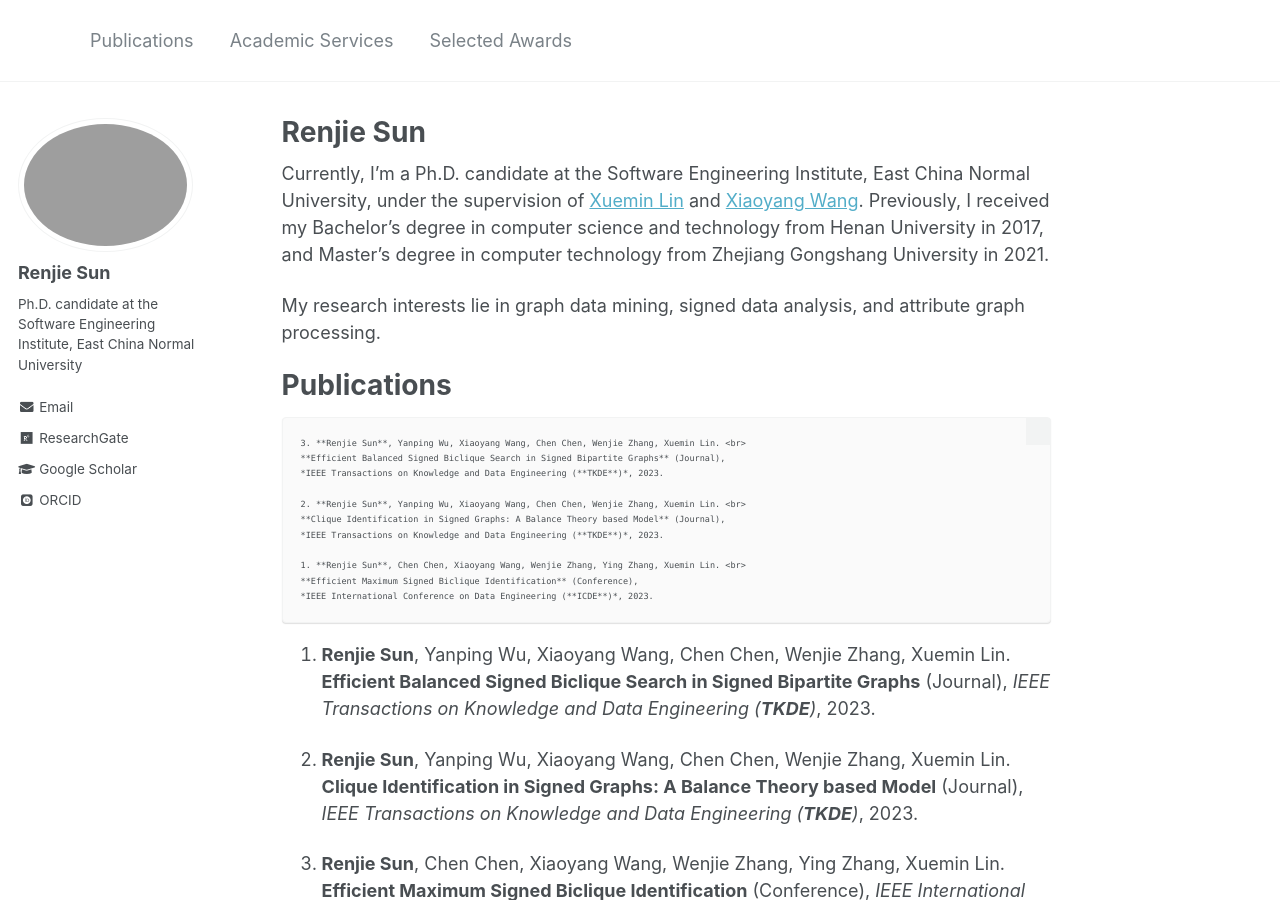
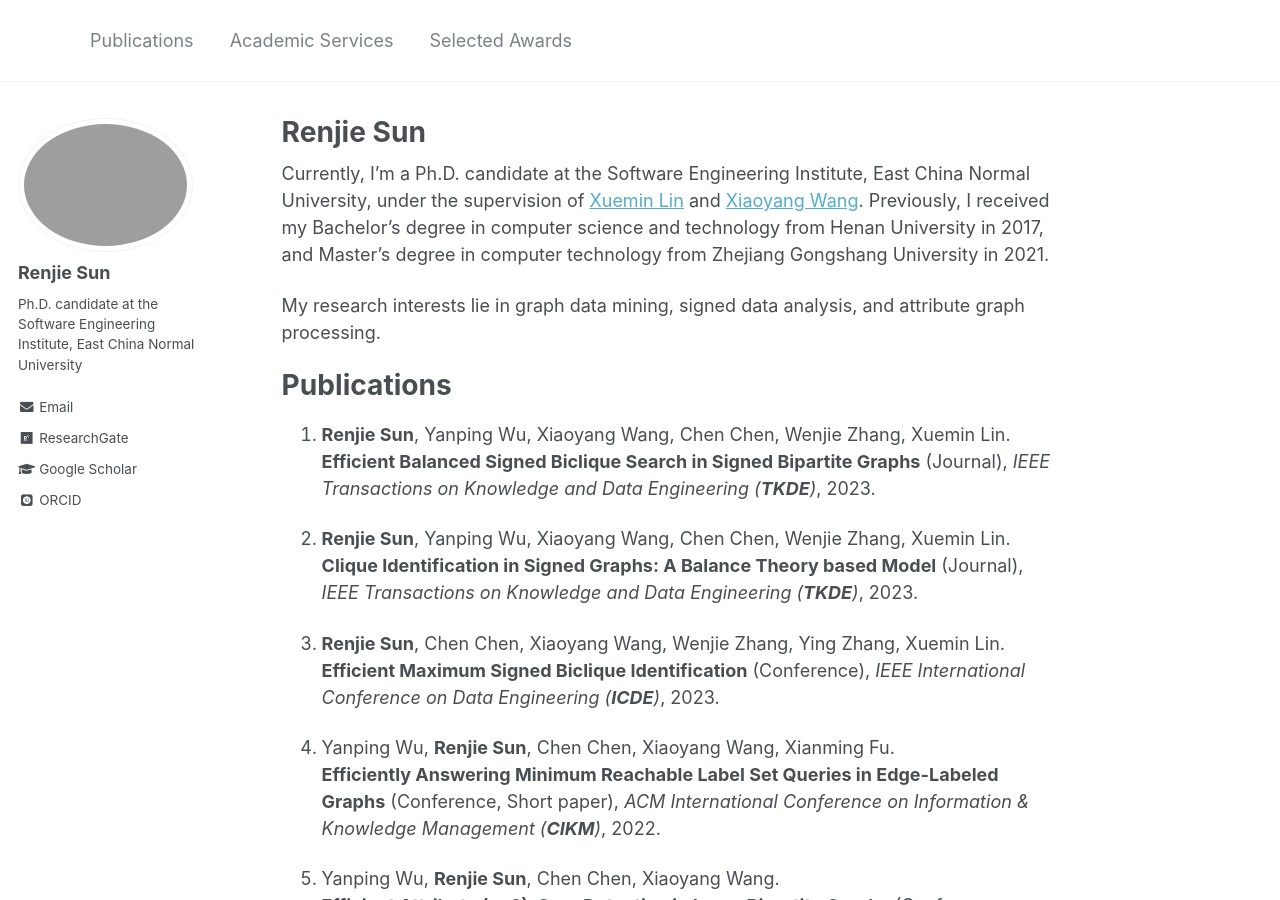
Before and after one commit to sunrj/sunrj.github.io, a Jekyll site: the page built from _pages/about.md, in a window 1280 px wide and 900 px high. Built offline with Jekyll 4.4.1, drawn with Linux system fonts in a browser that asks for light colours; some web fonts are replaced.

Commit message:
Update about.md

````diff
--- a/_pages/about.md
+++ b/_pages/about.md
@@ -15,21 +15,6 @@ My research interests lie in graph data mining, signed data analysis, and attrib
 
 Publications
 ======
-```
-3. **Renjie Sun**, Yanping Wu, Xiaoyang Wang, Chen Chen, Wenjie Zhang, Xuemin Lin. <br>
-**Efficient Balanced Signed Biclique Search in Signed Bipartite Graphs** (Journal),
-*IEEE Transactions on Knowledge and Data Engineering (**TKDE**)*, 2023.
-
-2. **Renjie Sun**, Yanping Wu, Xiaoyang Wang, Chen Chen, Wenjie Zhang, Xuemin Lin. <br>
-**Clique Identification in Signed Graphs: A Balance Theory based Model** (Journal),
-*IEEE Transactions on Knowledge and Data Engineering (**TKDE**)*, 2023.
-
-1. **Renjie Sun**, Chen Chen, Xiaoyang Wang, Wenjie Zhang, Ying Zhang, Xuemin Lin. <br>
-**Efficient Maximum Signed Biclique Identification** (Conference),
-*IEEE International Conference on Data Engineering (**ICDE**)*, 2023.
-```
-
-
 1. **Renjie Sun**, Yanping Wu, Xiaoyang Wang, Chen Chen, Wenjie Zhang, Xuemin Lin. <br>
 **Efficient Balanced Signed Biclique Search in Signed Bipartite Graphs** (Journal),
 *IEEE Transactions on Knowledge and Data Engineering (**TKDE**)*, 2023.
````
